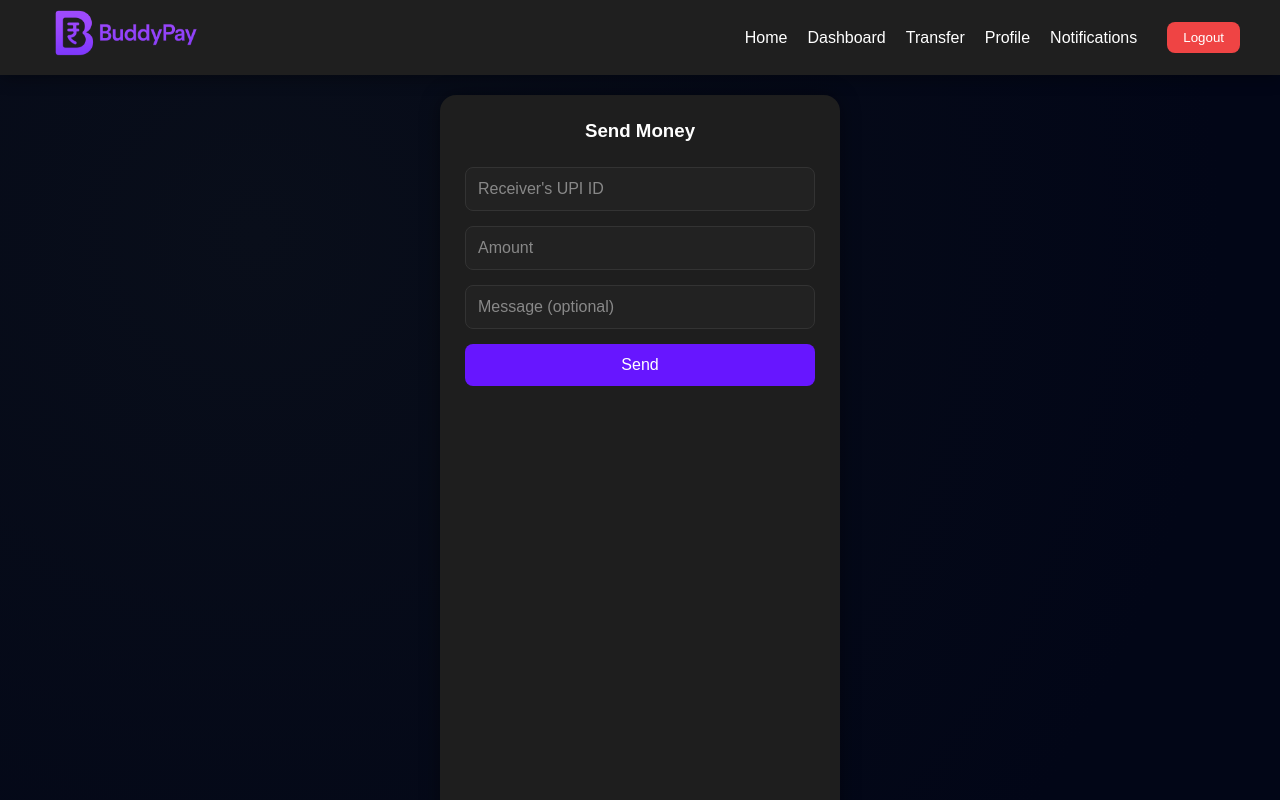
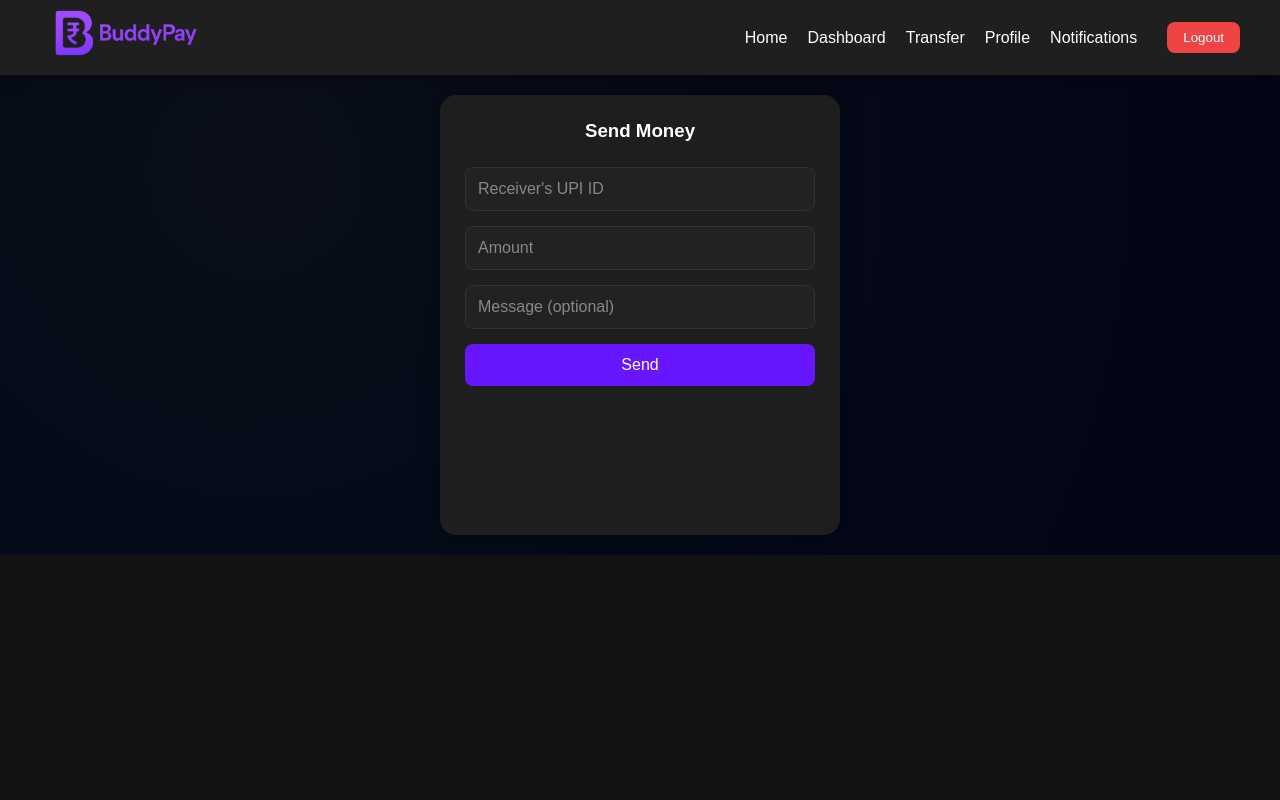
Before and after one commit to programmerzack31/buddypay, a React (Vite) app: page /transfer in a window 1280 px wide. Built offline with nearby package versions, Linux system fonts and the light colour scheme; no server answers; sample sign-in values are in the browser's storage.

Commit message:
Update MoneyTransfer.css

```diff
--- a/src/components/MoneyTransfer.css
+++ b/src/components/MoneyTransfer.css
@@ -3,7 +3,7 @@
   justify-content: center;
   padding: 20px;
    background: radial-gradient(circle at 20% 20%, #090e1a, #020617 80%);
-  min-height: 100vh;
+  min-height: 60vh;
 }
 
 .money-form {
```
